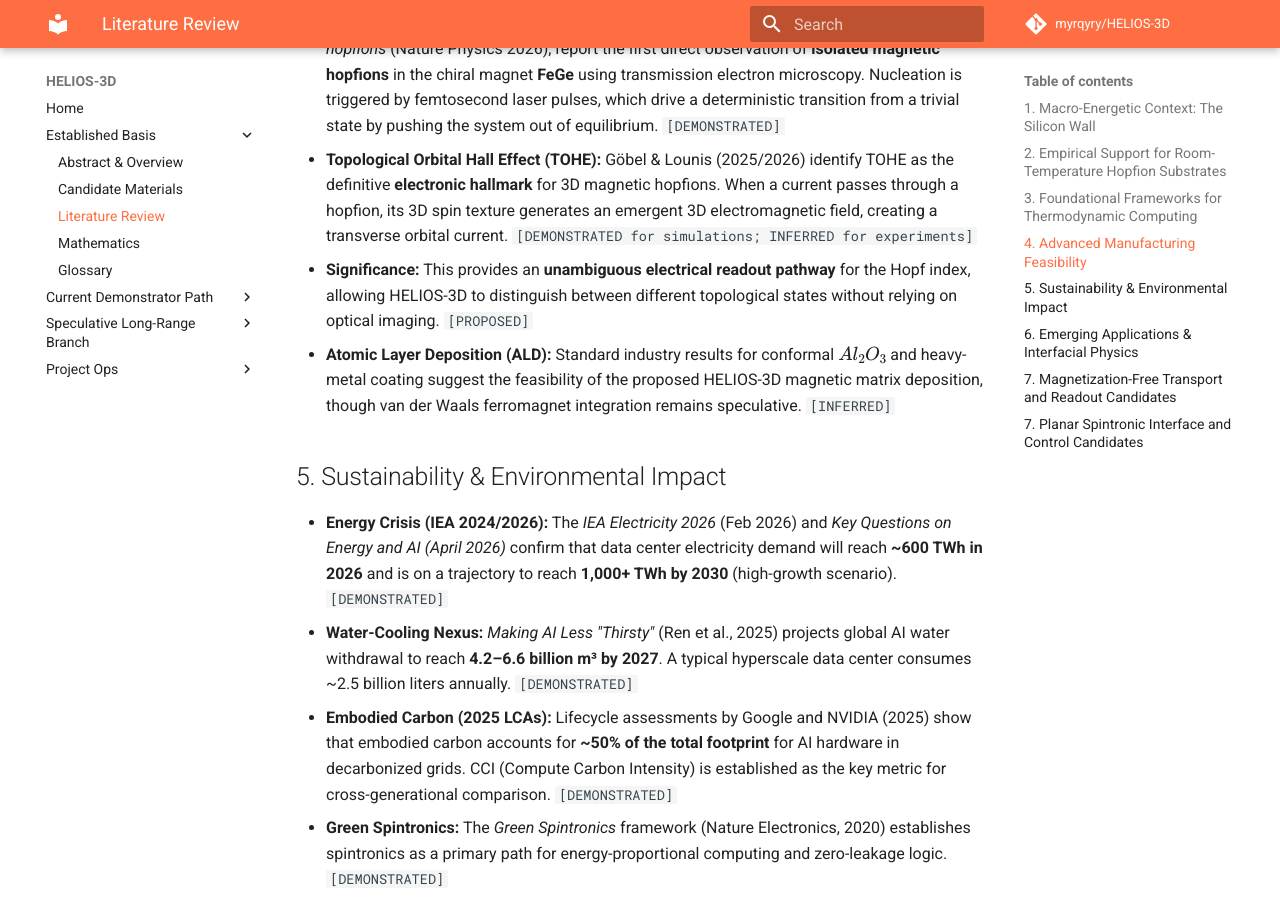
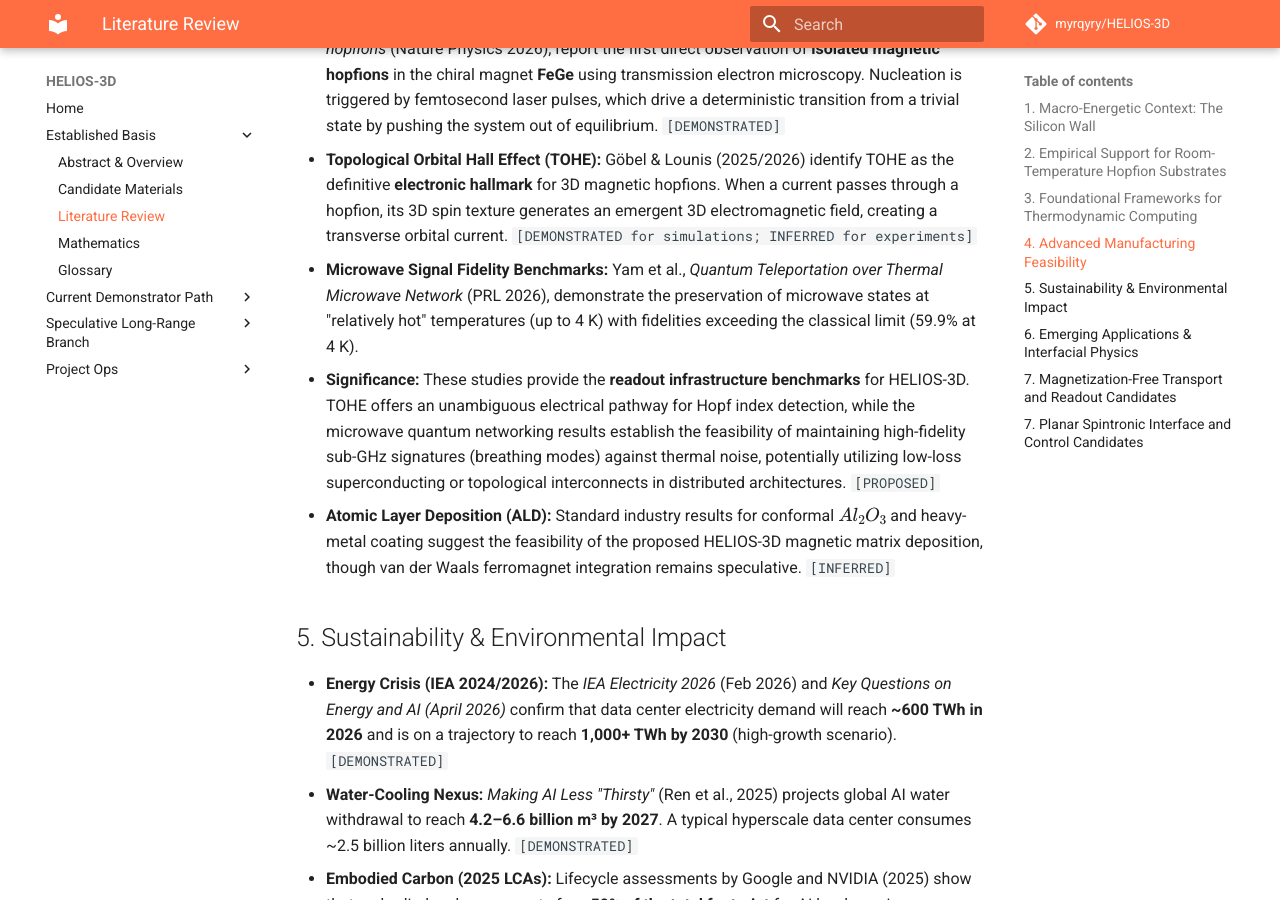
Before and after one commit to myrqyry/HELIOS-3D, an MkDocs documentation site: the page built from docs/LITERATURE_REVIEW.md, in a window 1280 px wide and 900 px high, scrolled down 1867 px. Built offline with MkDocs 1.6.1 and Material for MkDocs 9.7.7, drawn with Linux system fonts in a browser that asks for light colours; comment, search, counter and statistics services are not loaded.

Commit message:
docs: integrate microwave signal fidelity benchmarks from May 2026 quantum teleportation results

```diff
--- a/docs/LITERATURE_REVIEW.md
+++ b/docs/LITERATURE_REVIEW.md
@@ -27,7 +27,8 @@ Recent literature provides a basis for investigating specific heterostructures a
 *   **Cross-Domain Topological Nucleation:** Shi et al., *Multistimuli-Controlled Topological Nucleation of Skyrmion Loops and Monopoles in Liquid Crystals* (PRL 2026), demonstrate the deterministic nucleation of 3D fractional solitons from a trivial ground state. They utilize a "twist reservoir" mechanism—accumulating elastic twist until a quantized 2π discontinuity triggers the collapse into a robust skyrmion loop. `[DEMONSTRATED for LCs]`
 *   **Twist-Driven Deterministic Nucleation:** Chen et al., *Laser-induced nucleation of magnetic hopfions* (Nature Physics 2026), report the first direct observation of **isolated magnetic hopfions** in the chiral magnet **FeGe** using transmission electron microscopy. Nucleation is triggered by femtosecond laser pulses, which drive a deterministic transition from a trivial state by pushing the system out of equilibrium. `[DEMONSTRATED]`
 *   **Topological Orbital Hall Effect (TOHE):** Göbel & Lounis (2025/2026) identify TOHE as the definitive **electronic hallmark** for 3D magnetic hopfions. When a current passes through a hopfion, its 3D spin texture generates an emergent 3D electromagnetic field, creating a transverse orbital current. `[DEMONSTRATED for simulations; INFERRED for experiments]`
-*   **Significance:** This provides an **unambiguous electrical readout pathway** for the Hopf index, allowing HELIOS-3D to distinguish between different topological states without relying on optical imaging. `[PROPOSED]`
+*   **Microwave Signal Fidelity Benchmarks:** Yam et al., *Quantum Teleportation over Thermal Microwave Network* (PRL 2026), demonstrate the preservation of microwave states at "relatively hot" temperatures (up to 4 K) with fidelities exceeding the classical limit (59.9% at 4 K).
+*   **Significance:** These studies provide the **readout infrastructure benchmarks** for HELIOS-3D. TOHE offers an unambiguous electrical pathway for Hopf index detection, while the microwave quantum networking results establish the feasibility of maintaining high-fidelity sub-GHz signatures (breathing modes) against thermal noise, potentially utilizing low-loss superconducting or topological interconnects in distributed architectures. `[PROPOSED]`
 *   **Atomic Layer Deposition (ALD):** Standard industry results for conformal $Al_2O_3$ and heavy-metal coating suggest the feasibility of the proposed HELIOS-3D magnetic matrix deposition, though van der Waals ferromagnet integration remains speculative. `[INFERRED]`
 
 ## 5. Sustainability & Environmental Impact
```
